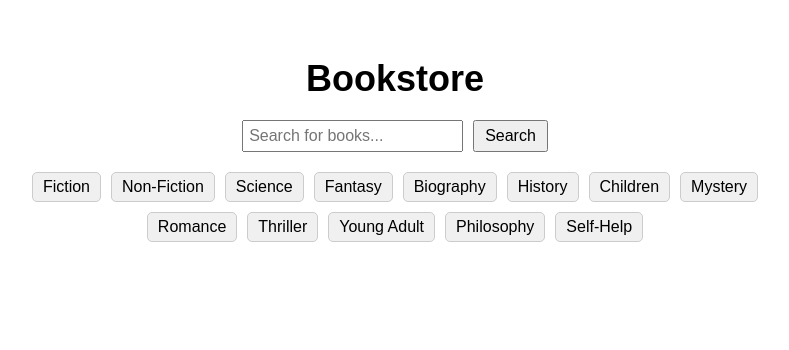
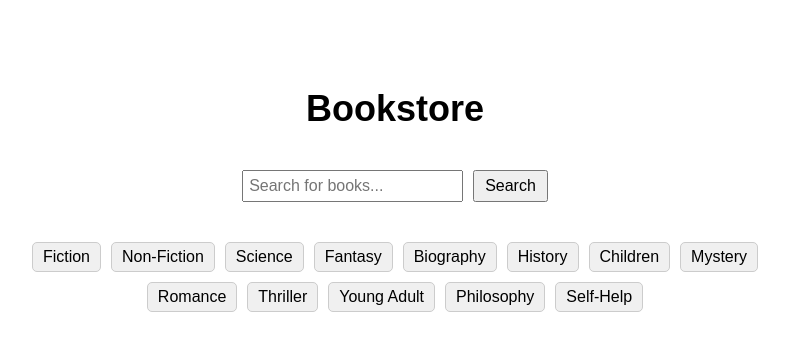
Before and after one commit to fbghk/test_nest_next, a Next.js app in the folder client/: page / in a window 1280 px wide. Shown: the top 350 px of the page, without its empty margins (245-1034 px from the left). Built offline with nearby package versions, Linux system fonts and the light colour scheme.

Commit message:
fix | .\styles\ 수정

```diff
--- a/client/styles/Home.module.css
+++ b/client/styles/Home.module.css
@@ -6,7 +6,7 @@
 }
 
 .logo {
-  margin-top: 50px;
+  margin-top: 80px;
   font-size: 36px;
   font-weight: bold;
 }
--- a/client/styles/SearchBar.module.css
+++ b/client/styles/SearchBar.module.css
@@ -1,5 +1,5 @@
 .searchBar {
-  margin: 20px 0;
+  margin: 40px 0;
 }
 
 .searchBar input {
```
